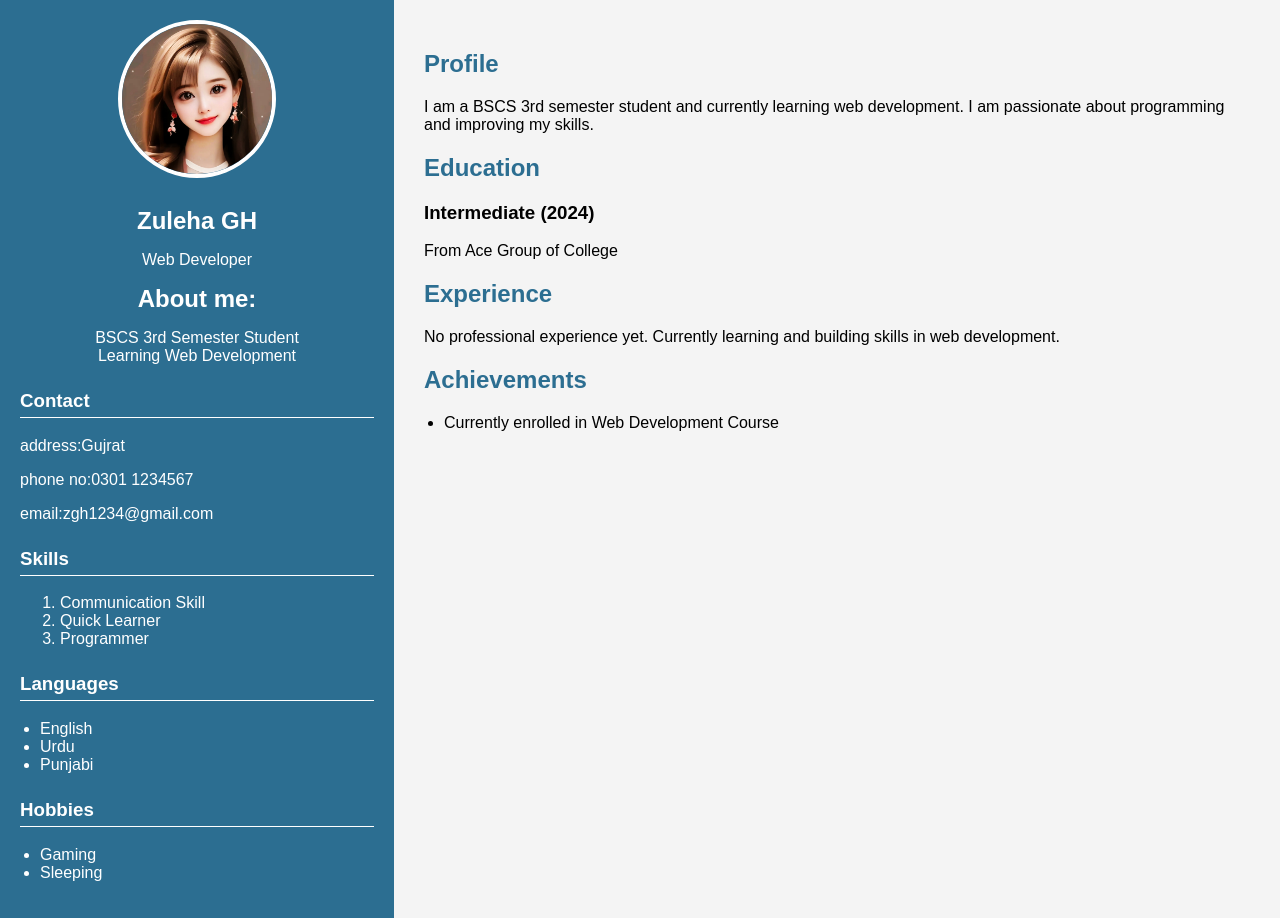
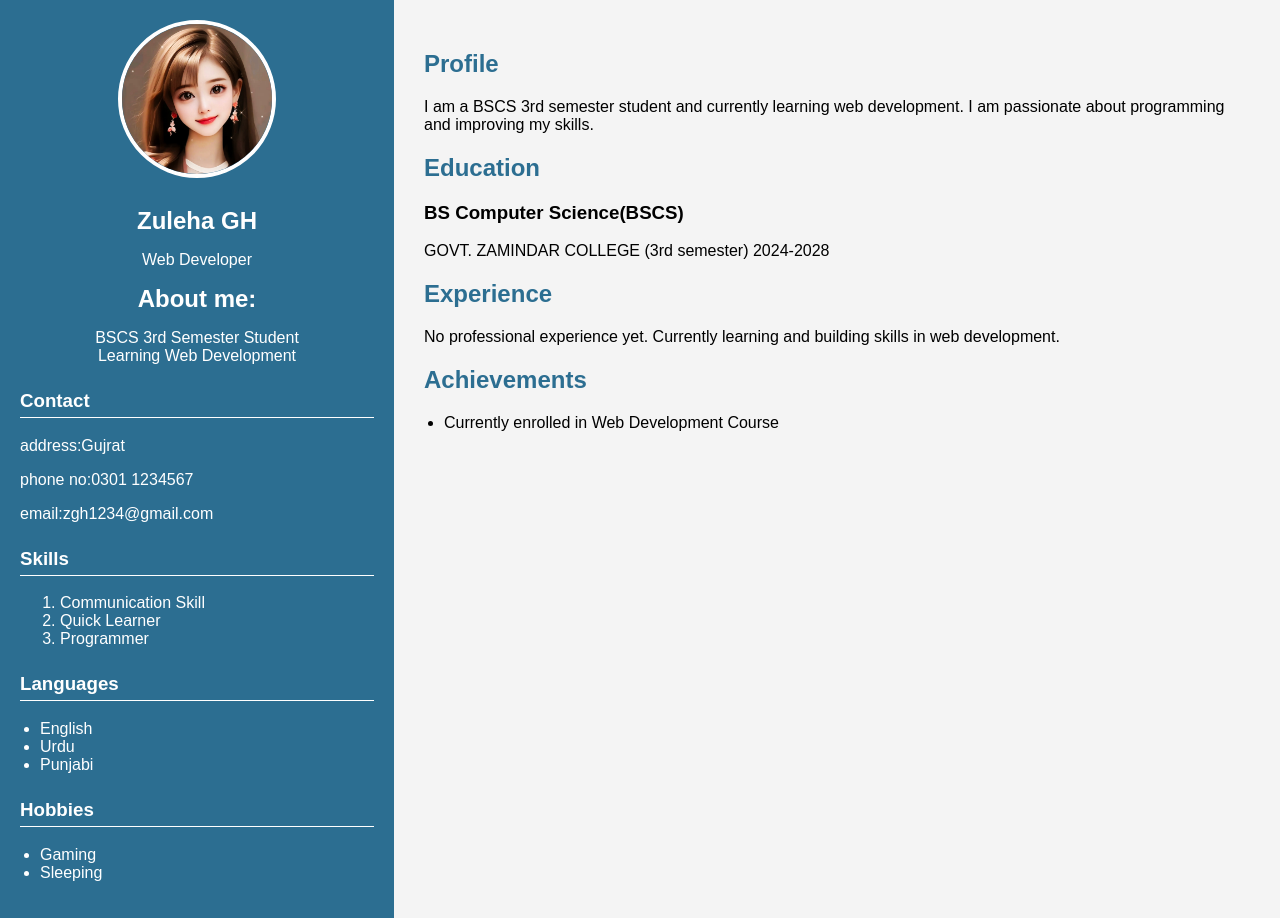
Before and after one commit to zgh-1122/Zuleha-GH, a plain HTML site: page index.html in a window 1280 px wide. Drawn offline with Linux system fonts and the light colour scheme.

Commit message:
Update index.html

```diff
--- a/index.html
+++ b/index.html
@@ -126,8 +126,9 @@ ul {
         </p>
 
         <h2>Education</h2>
-        <h3>Intermediate (2024)</h3>
-        <p> From Ace Group of College</p>
+        <h3>BS Computer Science(BSCS)</h3>
+        <p> GOVT. ZAMINDAR COLLEGE (3rd semester)
+        2024-2028</p>
 
         <h2>Experience</h2>
         <p>No professional experience yet. Currently learning and building skills in web development.</p>
```
